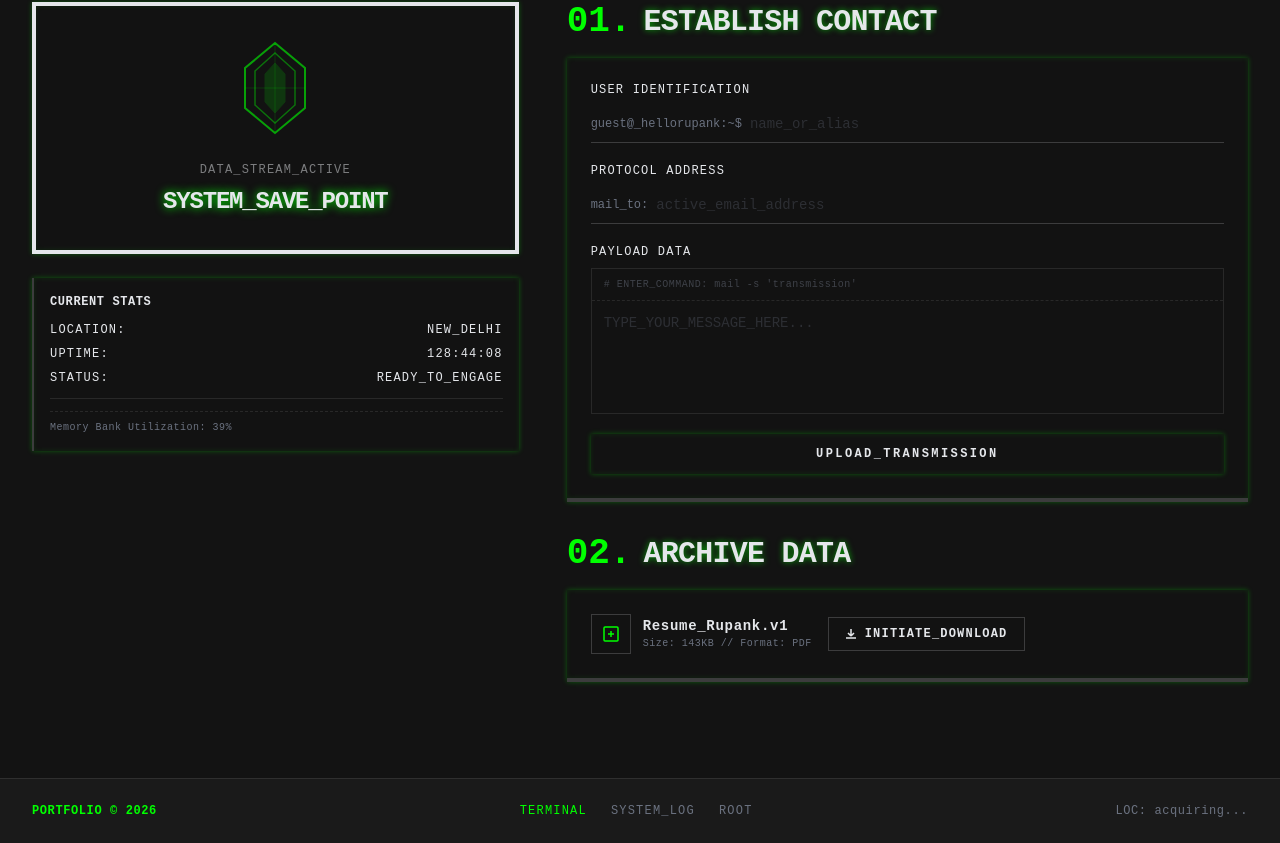
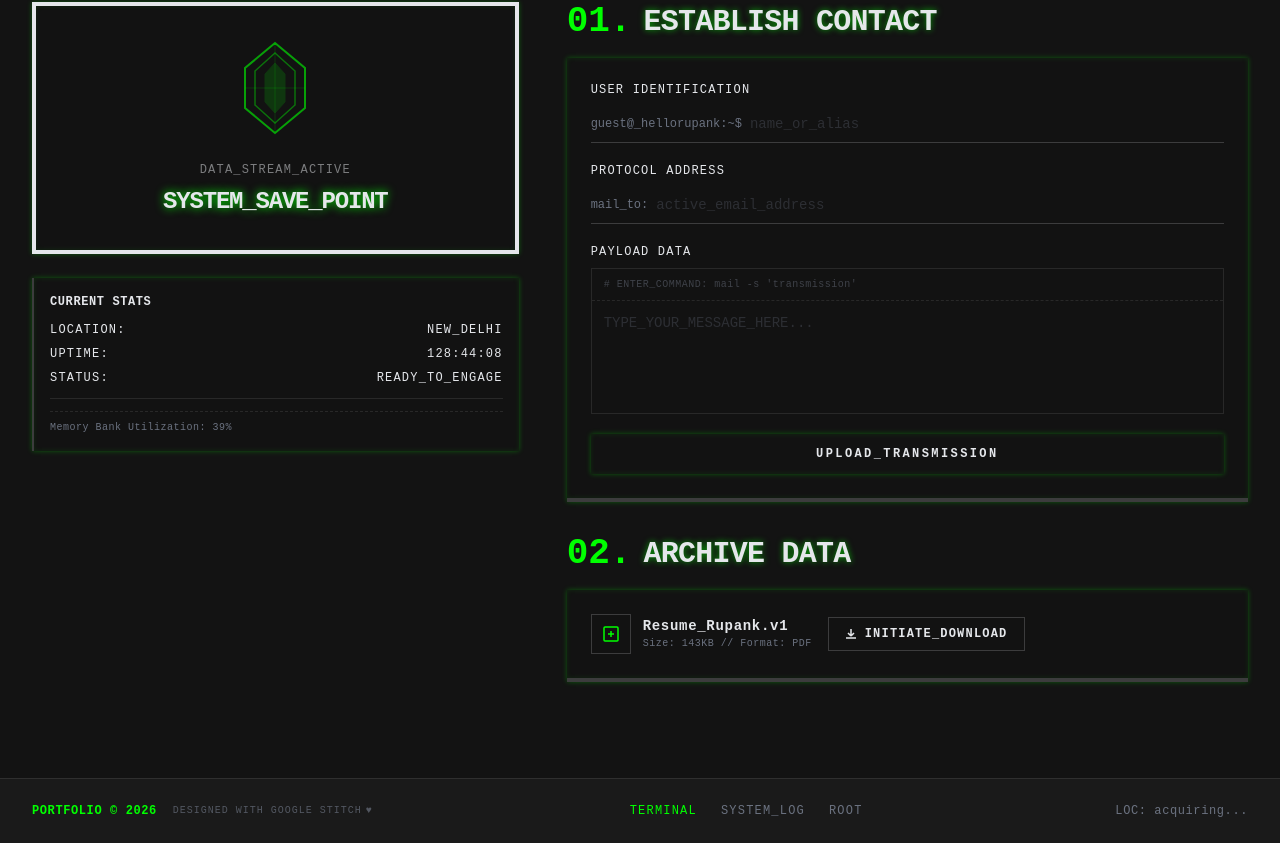
Before and after one commit to javacatscript/rupank-portfolio, a Next.js app: page / in a window 1280 px wide. Shown: the part 3254-4097 px from the top of the page. Built offline with nearby package versions, Linux system fonts and the light colour scheme; no server answers; a web font is replaced by a local one.

Commit message:
update footer

```diff
--- a/src/components/Footer.tsx
+++ b/src/components/Footer.tsx
@@ -61,9 +61,15 @@ export default function Footer() {
     <footer className="bg-bg-card border-t border-terminal-white/10 py-6">
       <div className="max-w-[1280px] mx-auto px-4 sm:px-6 lg:px-8">
         <div className="flex flex-col sm:flex-row items-center justify-between gap-4">
-          <span className="text-terminal-green text-xs font-bold tracking-wider">
-            PORTFOLIO &copy; {new Date().getFullYear()}
-          </span>
+          <div className="flex flex-col sm:flex-row items-center gap-1 sm:gap-4">
+            <span className="text-terminal-green text-xs font-bold tracking-wider">
+              PORTFOLIO &copy; {new Date().getFullYear()}
+            </span>
+            <span className="text-terminal-muted/70 text-[10px] tracking-widest uppercase hidden sm:inline flex items-center gap-1">
+              Designed with Google Stitch
+              <span className="text-md px-1" aria-hidden="true">♥</span>
+            </span>
+          </div>
 
           <div className="flex items-center gap-6">
             <a
```
